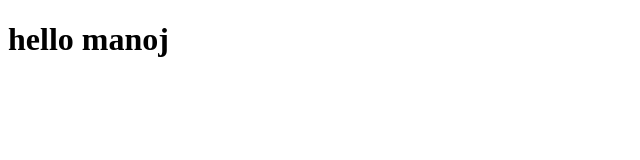
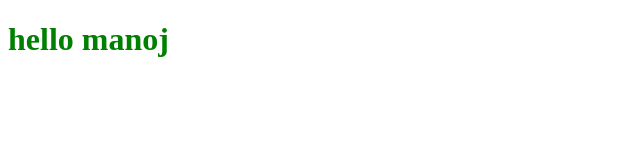
Before and after one commit to satyakedarisetti/sample, a plain HTML site: page index.html in a window 1280 px wide. Shown: the whole page, without its empty margins (0-640 px from the left). Drawn offline with Linux system fonts and the light colour scheme.

Commit message:
commit initial

```diff
--- /dev/null
+++ b/index.css
@@ -0,0 +1,3 @@
+h1{
+    color: green;
+}
--- a/index.html
+++ b/index.html
@@ -4,6 +4,7 @@
     <meta charset="UTF-8">
     <meta name="viewport" content="width=device-width, initial-scale=1.0">
     <title>Document</title>
+    <link rel="stylesheet" href="index.css">
 </head>
 <body>
     <h1>hello manoj</h1>
```
